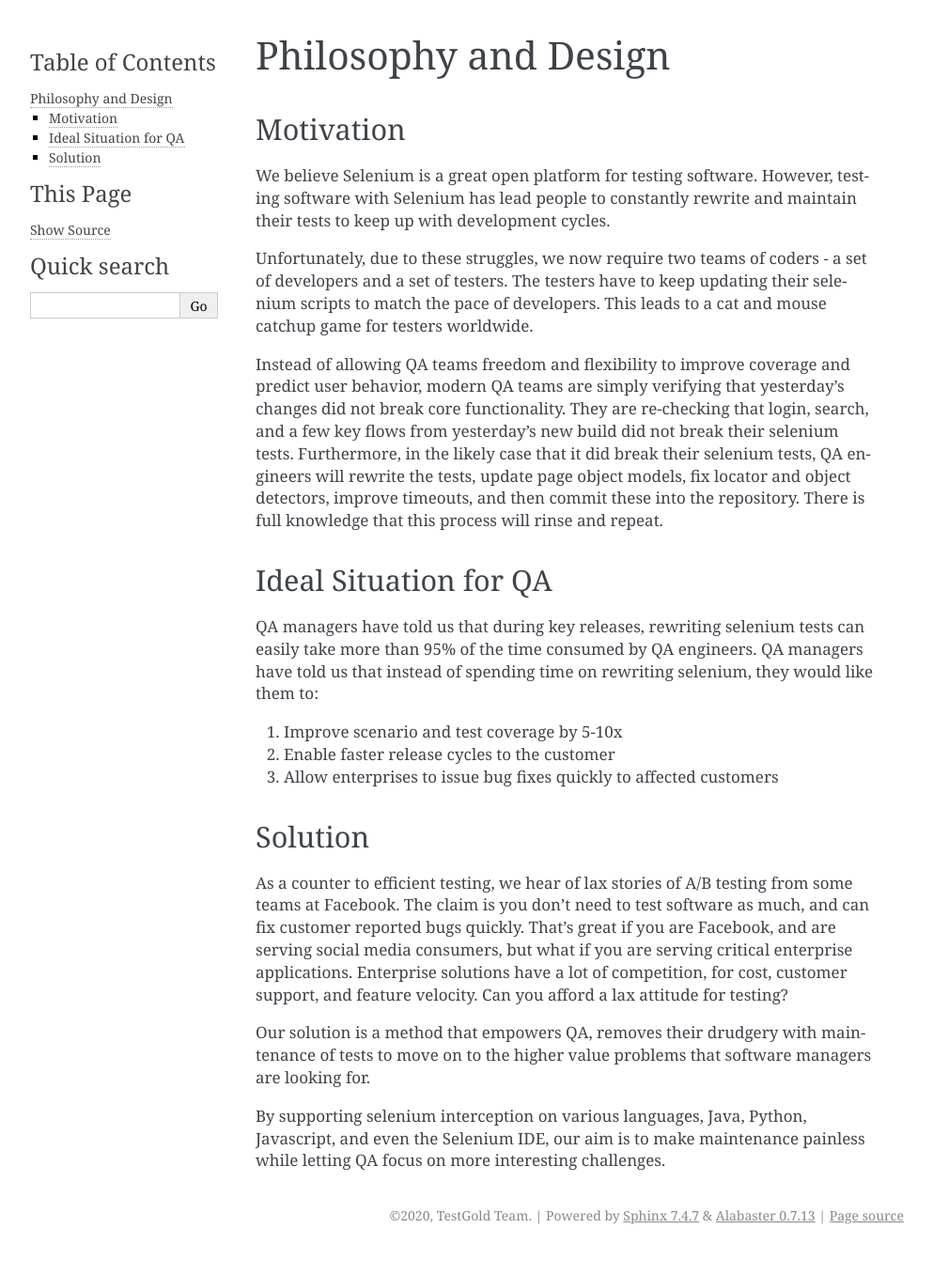
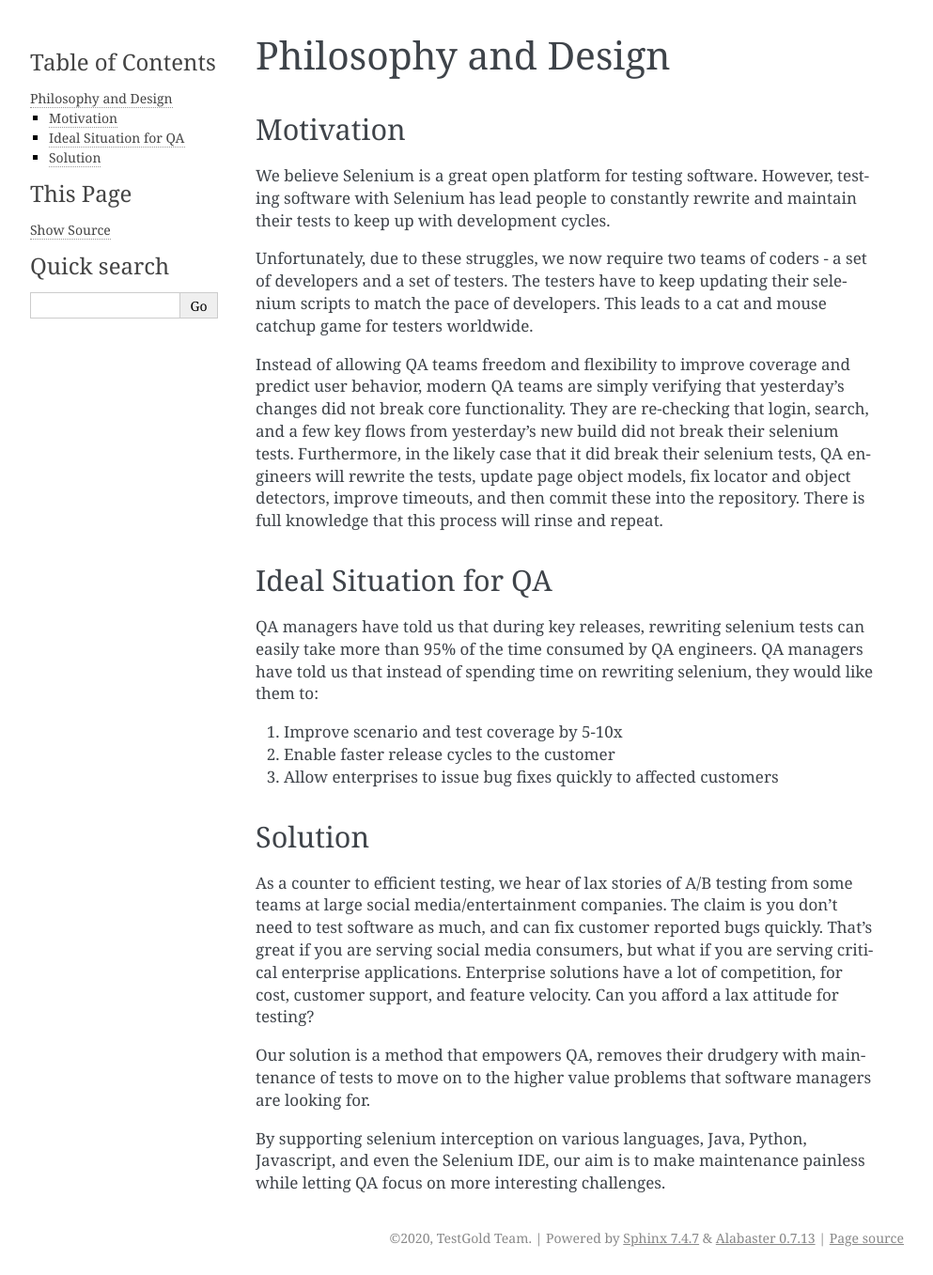
Before and after one commit to aichemydev/testgold, a Sphinx documentation site: the page built from docs/design.rst, in a window 1280 px wide. Shown: the whole page at 94% size, without its empty margins (148-1141 px from the left). Built offline with Sphinx 7.4.7, drawn with Linux system fonts in a browser that asks for light colours; before the commit the page ends 1333 px from its top, so only the background shows below that.

Commit message:
Social media companies

```diff
--- a/docs/design.rst
+++ b/docs/design.rst
@@ -28,8 +28,8 @@
 Solution
 ---------
 
-As a counter to efficient testing, we hear of lax stories of A/B testing from some teams at Facebook. The claim is you don't need to test software as much,
-and can fix customer reported bugs quickly. That's great if you are Facebook, and are serving social media consumers,
+As a counter to efficient testing, we hear of lax stories of A/B testing from some teams at large social media/entertainment companies. The claim is you don't need to test software as much,
+and can fix customer reported bugs quickly. That's great if you are serving social media consumers,
 but what if you are serving critical enterprise applications. Enterprise solutions have a lot of competition, for cost, customer support, and feature velocity.
 Can you afford a lax attitude for testing?
 
```
